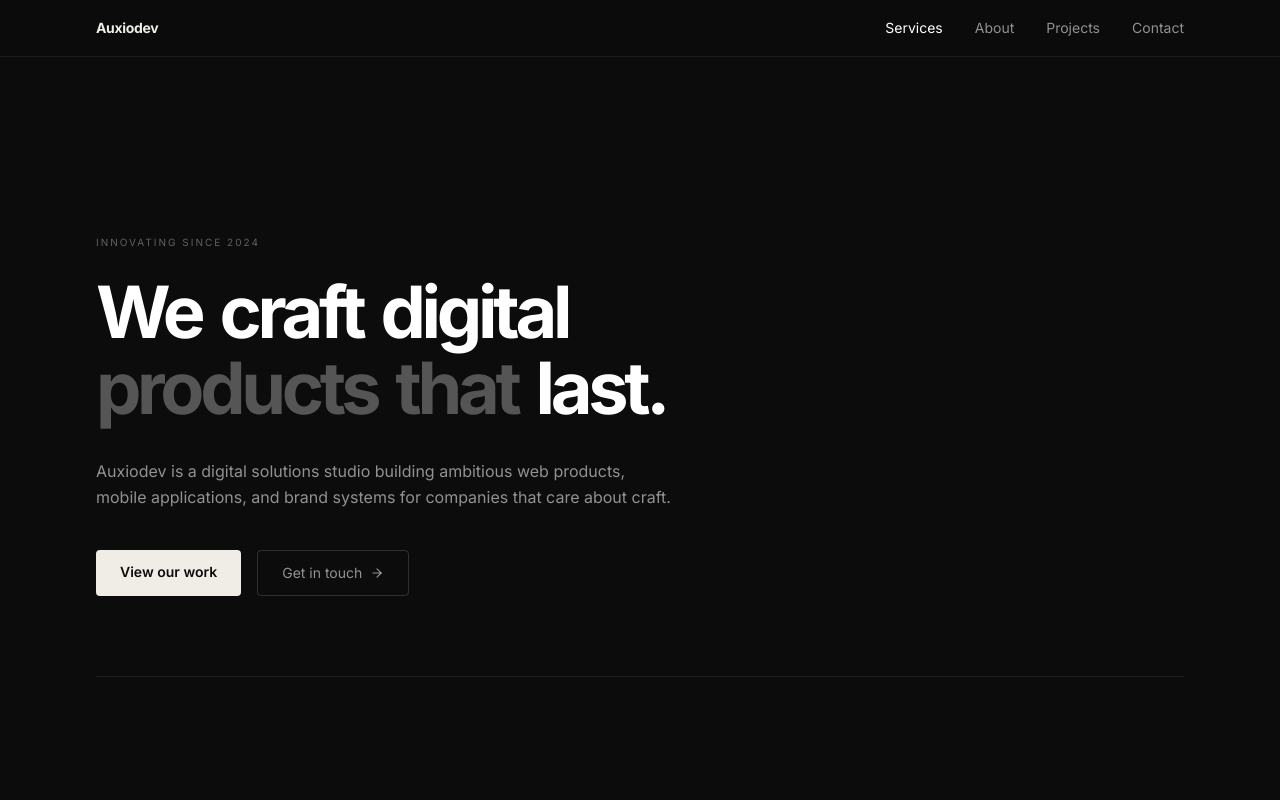
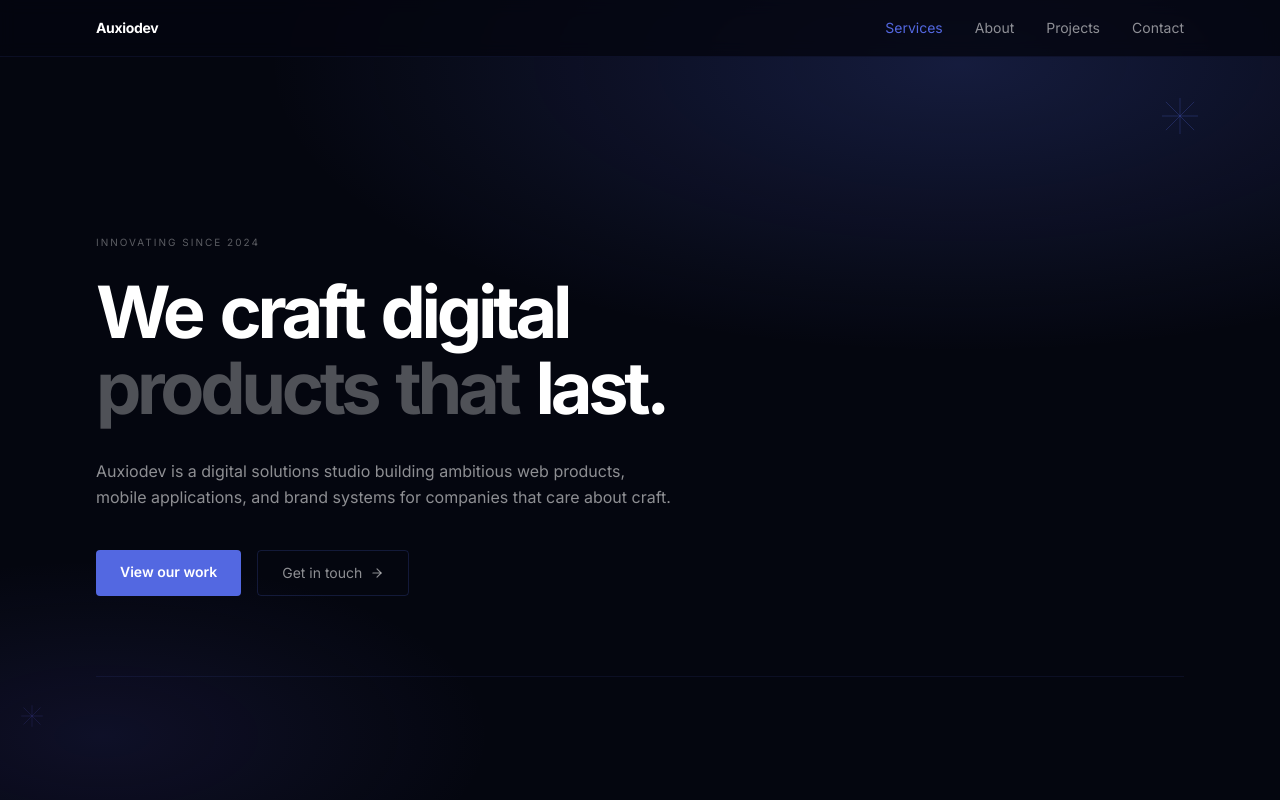
Before and after one commit to AuxioDev/auxiodev-web, a Next.js app: page / in a window 1280 px wide. Shown: the top 800 px of the page. Built offline with nearby package versions, Linux system fonts and the light colour scheme.

Commit message:
ux/ui apply palette as design

```diff
--- a/app/globals.css
+++ b/app/globals.css
@@ -1,9 +1,11 @@
 @import "tailwindcss";
 
 @theme {
-  --color-bg: #0c0c0c;
-  --color-surface: #141414;
-  --color-bright: #f0ede6;
+  --color-bg: #04060f;
+  --color-surface: #0f0e2c;
+  --color-brand: #504ebe;
+  --color-accent: #5368e1;
+  --color-bright: #ffffff;
   --color-muted: rgba(255, 255, 255, 0.35);
   --color-dim: rgba(255, 255, 255, 0.55);
   --tracking-tightest: -0.06em;
@@ -14,15 +16,24 @@ html {
 }
 
 body {
-  background: #0c0c0c;
-  color: #f0ede6;
+  background-color: #04060f;
+  background-image:
+    radial-gradient(ellipse 90% 60% at 75% 8%, rgba(83, 104, 225, 0.22) 0%, transparent 60%),
+    radial-gradient(ellipse 55% 40% at 8% 92%, rgba(80, 78, 190, 0.14) 0%, transparent 55%);
+  background-attachment: fixed;
+  color: #ffffff;
   -webkit-font-smoothing: antialiased;
 }
 
 ::selection {
-  background: rgba(255, 255, 255, 0.15);
+  background: rgba(83, 104, 225, 0.4);
   color: #fff;
 }
+
+::-webkit-scrollbar { width: 5px; }
+::-webkit-scrollbar-track { background: #04060f; }
+::-webkit-scrollbar-thumb { background: rgba(83, 104, 225, 0.35); border-radius: 2px; }
+::-webkit-scrollbar-thumb:hover { background: rgba(83, 104, 225, 0.55); }
 
 .no-scroll {
   overflow: hidden;
--- a/components/Footer.tsx
+++ b/components/Footer.tsx
@@ -10,7 +10,7 @@ const socialIcons = {
 
 export function Footer() {
   return (
-    <footer className="border-t border-white/[0.08] py-16 px-6 md:px-16 lg:px-24">
+    <footer className="border-t border-accent/10 py-16 px-6 md:px-16 lg:px-24">
       <div className="max-w-7xl mx-auto">
         <div className="grid grid-cols-1 md:grid-cols-3 gap-12 mb-12">
           <div>
@@ -46,7 +46,7 @@ export function Footer() {
                     key={link.label}
                     href={link.href}
                     aria-label={link.label}
-                    className="w-8 h-8 flex items-center justify-center rounded-sm bg-white/[0.04] border border-white/[0.08] text-dim hover:text-white hover:bg-white/[0.08] transition-colors"
+                    className="w-8 h-8 flex items-center justify-center rounded-sm bg-accent/[0.05] border border-accent/10 text-dim hover:text-accent hover:bg-accent/[0.10] hover:border-accent/25 transition-colors"
                   >
                     <Icon size={13} />
                   </a>
@@ -56,7 +56,7 @@ export function Footer() {
           </div>
         </div>
 
-        <div className="border-t border-white/[0.08] pt-6 flex flex-col sm:flex-row items-start sm:items-center justify-between gap-2">
+        <div className="border-t border-accent/10 pt-6 flex flex-col sm:flex-row items-start sm:items-center justify-between gap-2">
           <p className="text-xs text-white/25">
             &copy; {new Date().getFullYear()} {brand.name}. All rights reserved.
           </p>
--- a/components/Hero.tsx
+++ b/components/Hero.tsx
@@ -36,9 +36,23 @@ function SplitWords({ text, dim }: { text: string; dim?: boolean }) {
   )
 }
 
+function AsteriskStar({ className }: { className?: string }) {
+  return (
+    <svg viewBox="0 0 40 40" fill="none" aria-hidden className={className}>
+      <line x1="20" y1="2" x2="20" y2="38" stroke="currentColor" strokeWidth="1" />
+      <line x1="2" y1="20" x2="38" y2="20" stroke="currentColor" strokeWidth="1" />
+      <line x1="5.86" y1="5.86" x2="34.14" y2="34.14" stroke="currentColor" strokeWidth="1" />
+      <line x1="34.14" y1="5.86" x2="5.86" y2="34.14" stroke="currentColor" strokeWidth="1" />
+    </svg>
+  )
+}
+
 export function Hero() {
   return (
-    <section className="min-h-screen flex flex-col justify-center py-20 md:py-28 px-6 md:px-16 lg:px-24">
+    <section className="min-h-screen flex flex-col justify-center py-20 md:py-28 px-6 md:px-16 lg:px-24 relative overflow-hidden">
+      <AsteriskStar className="absolute top-10 right-10 md:right-20 w-10 h-10 text-accent/25 pointer-events-none" />
+      <AsteriskStar className="absolute bottom-32 left-5 w-6 h-6 text-brand/30 pointer-events-none" />
+
       <div className="max-w-7xl mx-auto w-full">
         <AnimateIn delay={0} className="mb-6">
           <p className="text-[10px] uppercase tracking-[0.2em] text-muted">
@@ -71,20 +85,20 @@ export function Hero() {
         <AnimateIn delay={0.6} className="flex flex-wrap gap-4">
           <a
             href="#projects"
-            className="bg-bright text-bg font-semibold px-6 py-3 rounded-sm hover:bg-white transition-colors text-sm"
+            className="bg-accent text-white font-semibold px-6 py-3 rounded-sm hover:bg-brand transition-colors text-sm"
           >
             View our work
           </a>
           <a
             href="#contact"
-            className="border border-white/15 text-dim px-6 py-3 rounded-sm hover:border-white/40 hover:text-white transition-colors text-sm flex items-center gap-2"
+            className="border border-accent/20 text-dim px-6 py-3 rounded-sm hover:border-accent/50 hover:text-white transition-colors text-sm flex items-center gap-2"
           >
             Get in touch <ArrowRight size={14} />
           </a>
         </AnimateIn>
       </div>
 
-      <div className="border-t border-white/[0.08] mt-20" />
+      <div className="border-t border-accent/10 mt-20" />
     </section>
   )
 }
--- a/components/Navbar.tsx
+++ b/components/Navbar.tsx
@@ -47,7 +47,7 @@ export function Navbar() {
   }, [mobileOpen])
 
   return (
-    <header className="fixed top-0 left-0 right-0 z-50 backdrop-blur-sm bg-bg/80 border-b border-white/[0.08]">
+    <header className="fixed top-0 left-0 right-0 z-50 backdrop-blur-sm bg-bg/80 border-b border-accent/10">
       <div className="max-w-7xl mx-auto px-6 md:px-16 lg:px-24 flex items-center justify-between h-14">
         <a href="#" className="text-bright font-bold text-sm tracking-tight">
           {brand.name}
@@ -61,7 +61,7 @@ export function Navbar() {
                 key={link.label}
                 href={link.href}
                 className={`text-sm transition-colors ${
-                  activeSection === id ? 'text-white' : 'text-dim hover:text-white'
+                  activeSection === id ? 'text-accent' : 'text-dim hover:text-white'
                 }`}
               >
                 {link.label}
@@ -88,7 +88,7 @@ export function Navbar() {
             animate={{ opacity: 1, y: 0 }}
             exit={{ opacity: 0, y: -8 }}
             transition={{ duration: 0.2, ease: 'easeOut' }}
-            className="md:hidden bg-bg/95 backdrop-blur-sm border-b border-white/[0.08] px-6 pb-6 pt-4 flex flex-col gap-5"
+            className="md:hidden bg-bg/95 backdrop-blur-sm border-b border-accent/10 px-6 pb-6 pt-4 flex flex-col gap-5"
           >
             {navLinks.map((link) => {
               const id = link.href.replace('#', '')
--- a/components/Partners.tsx
+++ b/components/Partners.tsx
@@ -3,7 +3,7 @@ import { AnimateIn } from '@/components/ui/AnimateIn'
 
 export function Partners() {
   return (
-    <section className="py-16 md:py-20 px-6 md:px-16 lg:px-24 border-t border-white/[0.08]">
+    <section className="py-16 md:py-20 px-6 md:px-16 lg:px-24 border-t border-accent/10">
       <div className="max-w-7xl mx-auto">
         <AnimateIn>
           <p className="text-[10px] uppercase tracking-[0.2em] text-muted mb-8">Trusted by</p>
@@ -13,11 +13,11 @@ export function Partners() {
           {partners.map((name) => (
             <div
               key={name}
-              className="w-24 h-8 bg-white/10 rounded-sm flex items-center justify-center hover:bg-white/15 transition-colors"
+              className="w-24 h-8 bg-accent/[0.07] border border-accent/10 rounded-sm flex items-center justify-center hover:bg-accent/15 transition-colors"
               role="img"
               aria-label={name}
             >
-              <span className="text-[10px] text-white/30 font-mono tracking-widest">{name}</span>
+              <span className="text-[10px] text-accent/50 font-mono tracking-widest">{name}</span>
             </div>
           ))}
         </AnimateIn>
--- a/components/Projects.tsx
+++ b/components/Projects.tsx
@@ -5,7 +5,7 @@ import { VideoCard } from '@/components/ui/VideoCard'
 
 export function Projects() {
   return (
-    <section id="projects" className="py-20 md:py-28 px-6 md:px-16 lg:px-24 border-t border-white/[0.08]">
+    <section id="projects" className="py-20 md:py-28 px-6 md:px-16 lg:px-24 border-t border-accent/10">
       <div className="max-w-7xl mx-auto">
         <AnimateIn className="mb-12">
           <p className="text-[10px] uppercase tracking-[0.2em] text-muted mb-3">Portfolio</p>
@@ -30,7 +30,7 @@ export function Projects() {
         <AnimateIn>
           <a
             href="#"
-            className="inline-flex items-center gap-2 border border-white/15 text-dim px-6 py-3 rounded-sm hover:border-white/40 hover:text-white transition-colors text-sm"
+            className="inline-flex items-center gap-2 border border-accent/20 text-dim px-6 py-3 rounded-sm hover:border-accent/50 hover:text-accent transition-colors text-sm"
           >
             View all projects <ArrowRight size={14} />
           </a>
--- a/components/Services.tsx
+++ b/components/Services.tsx
@@ -11,17 +11,17 @@ export function Services() {
           <h2 className="text-3xl md:text-4xl font-bold tracking-tighter">What we build</h2>
         </AnimateIn>
 
-        <div className="grid grid-cols-1 sm:grid-cols-2 lg:grid-cols-3 border-t border-l border-white/[0.08]">
+        <div className="grid grid-cols-1 sm:grid-cols-2 lg:grid-cols-3 border-t border-l border-accent/10">
           {services.map((service, index) => (
             <AnimateIn key={service.number} delay={index * 0.07}>
-              <div className="border-b border-r border-white/[0.08] p-7 hover:bg-white/[0.03] transition-colors group h-full">
+              <div className="border-b border-r border-accent/10 p-7 hover:bg-accent/[0.04] transition-colors group h-full">
                 <div className="flex items-start justify-between mb-4">
-                  <span className="text-xs font-mono text-white/20 tracking-widest">
+                  <span className="text-xs font-mono text-accent/40 tracking-widest">
                     {service.number}
                   </span>
                   <ArrowUpRight
                     size={14}
-                    className="text-dim opacity-0 group-hover:opacity-100 transition-opacity"
+                    className="text-accent opacity-0 group-hover:opacity-100 transition-opacity"
                   />
                 </div>
                 <h3 className="text-base md:text-lg font-semibold tracking-tight text-bright mb-2">
```
Also changed, not shown: components/About.tsx (+4 -4 lines), components/Contact.tsx (+7 -7 lines).
